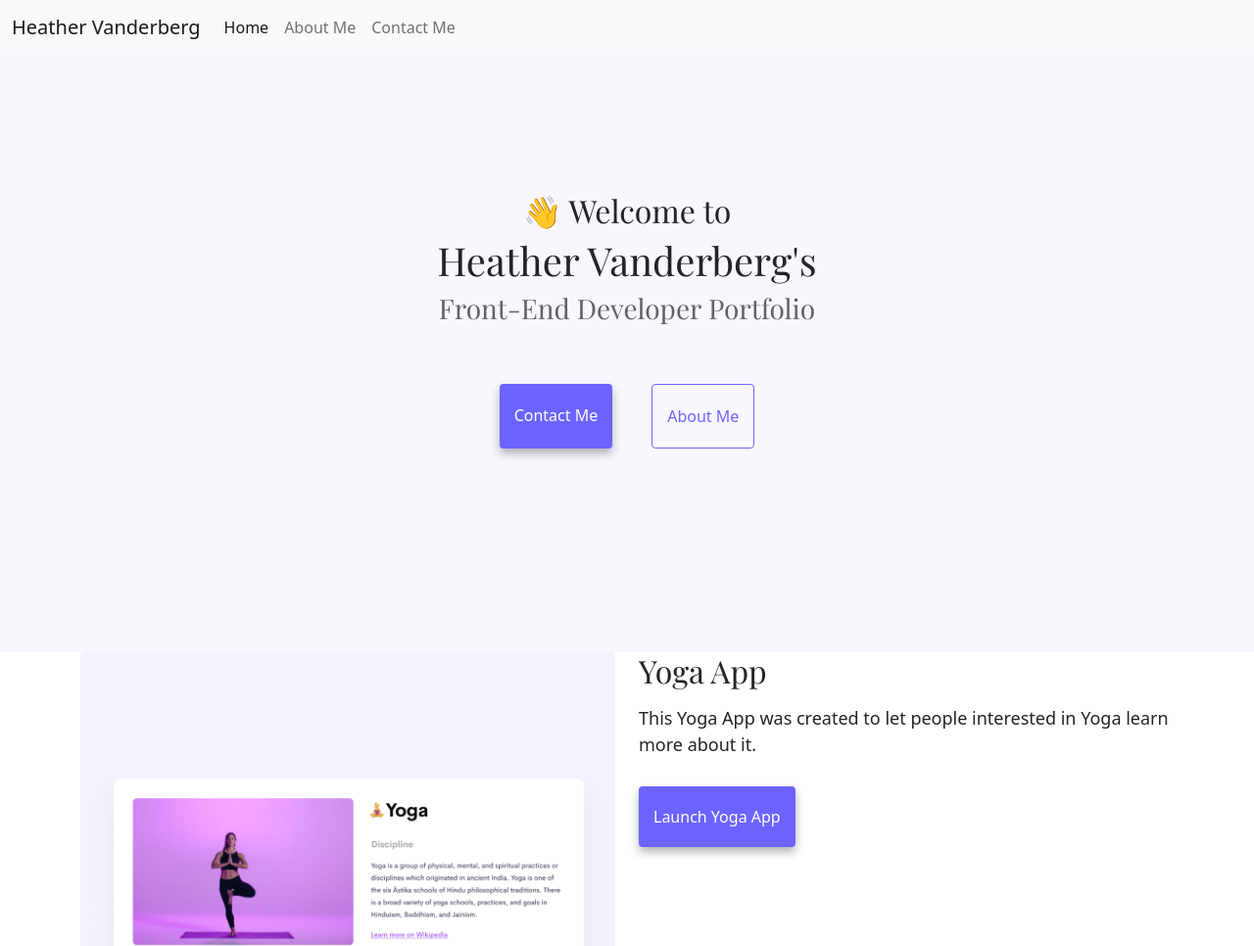
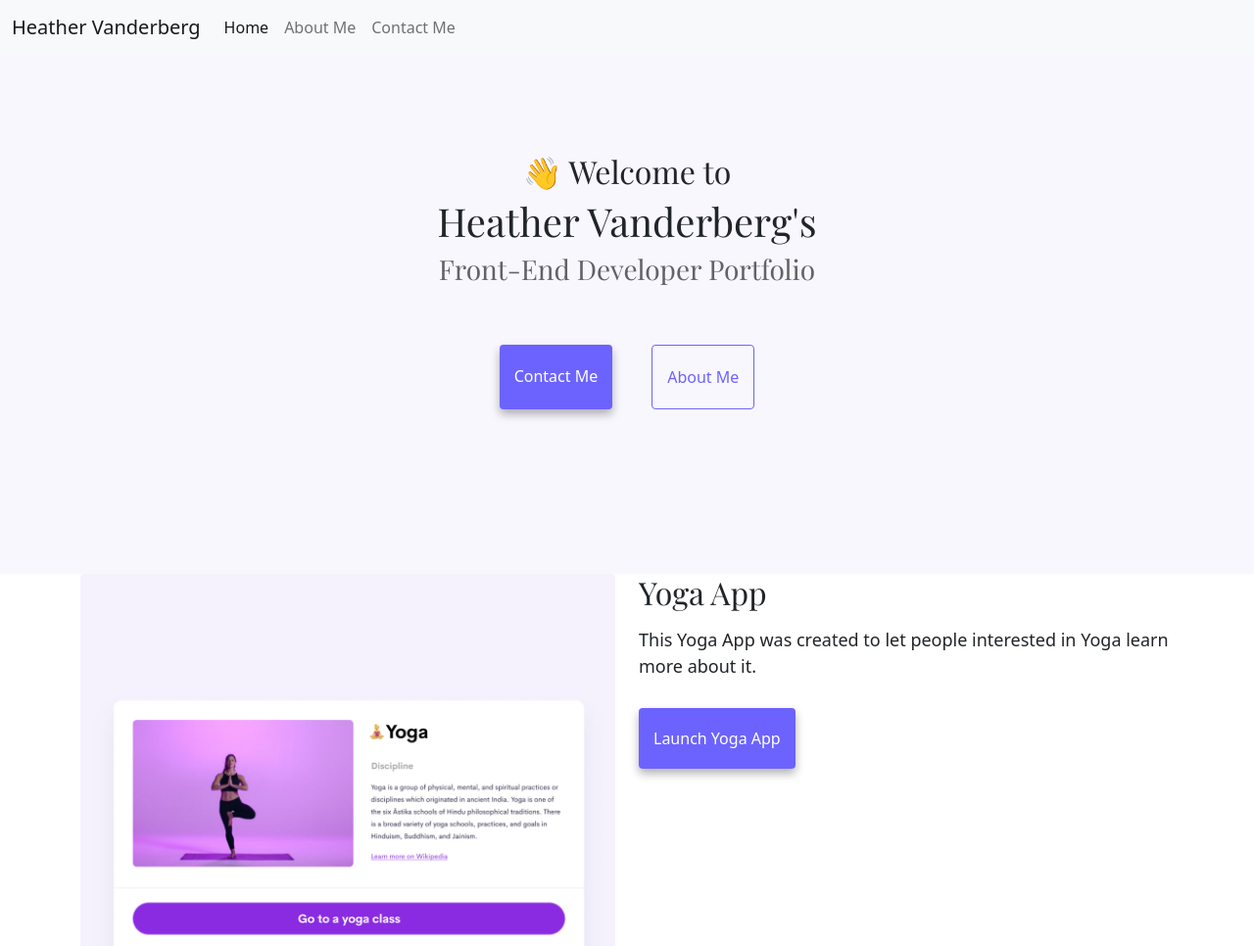
Before and after one commit to hvander-capm/HeathersPortfolioProject, a plain HTML site: page index.html in a window 1280 px wide. Shown: the top 966 px of the page at 98% size. Drawn offline with nearby package versions, Linux system fonts and the light colour scheme.

Commit message:
Update portfolio.css

```diff
--- a/styles/portfolio.css
+++ b/styles/portfolio.css
@@ -37,7 +37,7 @@ p {
 .hero {
   background: #f9f7fe;
   text-align: center;
-  padding: 140px 20px;
+  padding: 100px;
 }
 
 .navigation-links {
```
